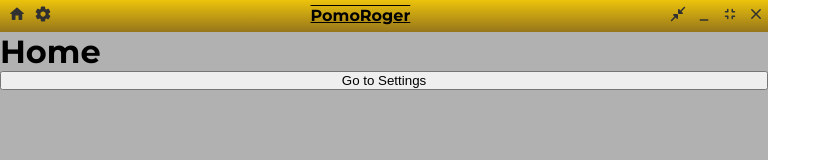
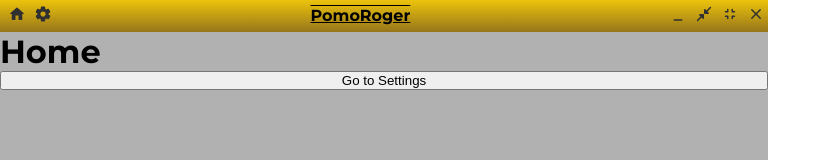
Before and after one commit to AdrianRoger/PomoRoger, a React (Vite) app: page / in a window 1280 px wide. Shown: the top 160 px of the page, without its empty margins (0-831 px from the left). Built offline with nearby package versions, Linux system fonts and the light colour scheme.

Commit message:
style: reorder header icons position

```diff
--- a/src/components/header/Header.jsx
+++ b/src/components/header/Header.jsx
@@ -4,7 +4,6 @@ import HomeRoundedIcon from "@mui/icons-material/HomeRounded";
 import SettingsRoundedIcon from "@mui/icons-material/SettingsRounded";
 import CloseRoundedIcon from "@mui/icons-material/CloseRounded";
 import IconButton from "../iconButton/iconButton";
-//Resize imports
 import CloseFullscreenRoundedIcon from "@mui/icons-material/CloseFullscreenRounded";
 import FullscreenRoundedIcon from "@mui/icons-material/FullscreenRounded";
 import FullscreenExitRoundedIcon from "@mui/icons-material/FullscreenExitRounded";
@@ -62,8 +61,7 @@ const Header = () => {
   const handleResizeRestore = () => {
     window.electron.setSizeRestore();
     setIsSmallSize(false);
-  }// It Need To Implement
-
+  }
 
   return (
     <header
@@ -85,6 +83,10 @@ const Header = () => {
       </div>}
       <h4>PomoRoger</h4>
       <div className="navigate-buttons">
+        <IconButton
+          children={<MinimizeRoundedIcon sx={iconSize}/>}
+          handleClick={handleMinimezeApp}
+        />
         {!isSmallSize && <IconButton
           children={<CloseFullscreenRoundedIcon  sx={iconSize}/>}
           handleClick={handleResizeSmall}
@@ -93,10 +95,6 @@ const Header = () => {
           children={<OpenInFullRoundedIcon  sx={iconSize}/>}
           handleClick={handleResizeRestore}
         />}
-        <IconButton
-          children={<MinimizeRoundedIcon sx={iconSize}/>}
-          handleClick={handleMinimezeApp}
-        />
         {isLargeSize && !isSmallSize && <IconButton
           children={<FullscreenExitRoundedIcon sx={iconSize}/>}
           handleClick={handleResizeMedium}
```
